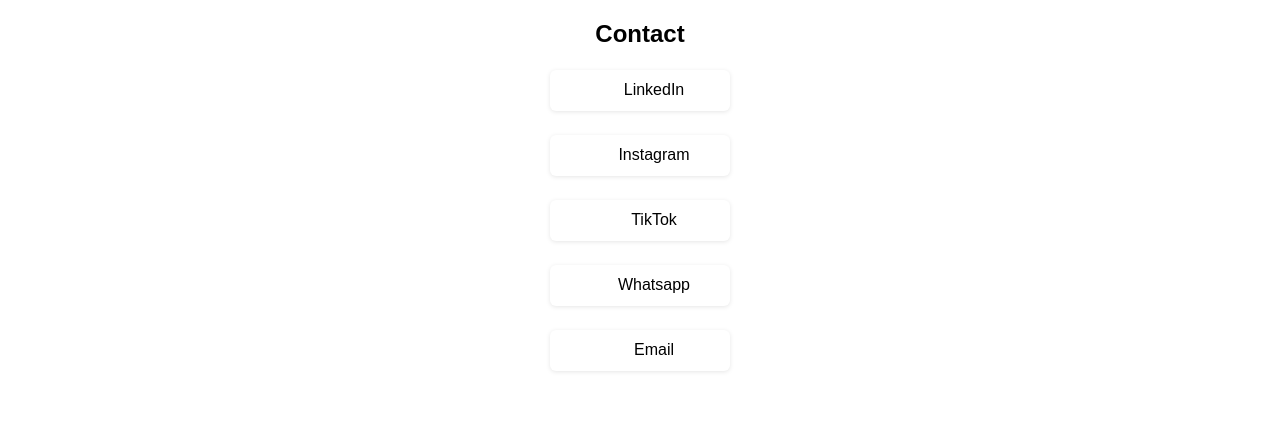
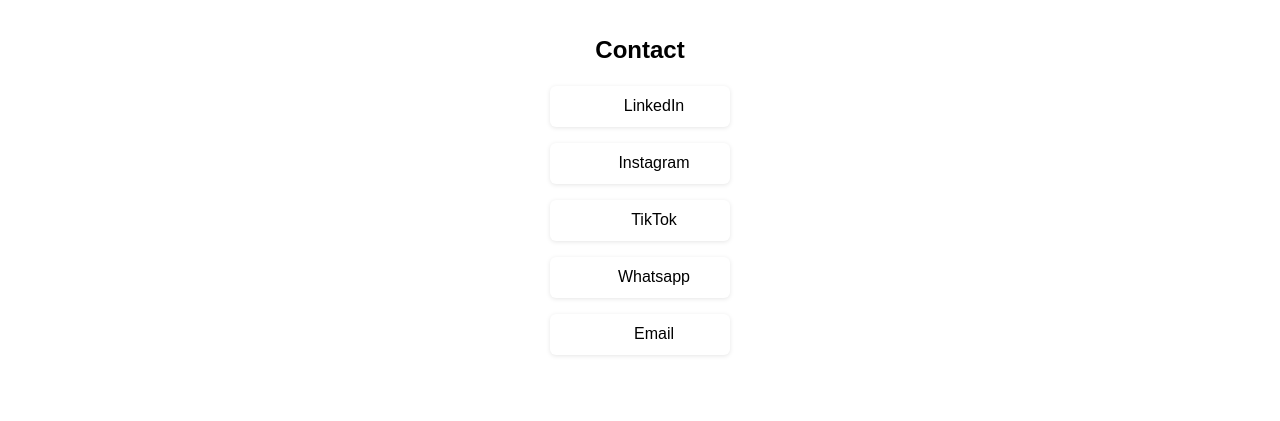
Before and after one commit to aiacuone/daid, a SvelteKit app: page /contact in a window 1280 px wide. Shown: the part 206-627 px from the top of the page. Built offline with nearby package versions, Linux system fonts and the light colour scheme; some icons are missing; a web font is replaced by a local one.

Commit message:
ButtonContainer

```diff
--- /dev/null
+++ b/src/lib/components/ButtonContainer.svelte
@@ -0,0 +1,3 @@
+<div class="flex flex-col gap-3 sm:gap-4">
+	<slot />
+</div>
--- a/src/routes/+page.svelte
+++ b/src/routes/+page.svelte
@@ -1,6 +1,7 @@
 <script lang="ts">
 	import { localLinks } from '$lib/common/localLinks';
 	import Button from '$lib/components/Button.svelte';
+	import ButtonContainer from '$lib/components/ButtonContainer.svelte';
 	import DaidDark from '$lib/svgs/DaidDark.svelte';
 	import Icon from '@iconify/svelte';
 </script>
@@ -9,7 +10,7 @@
 	<div class="hidden sm:flex">
 		<DaidDark height="30px" />
 	</div>
-	<div class="flex flex-col gap-3 sm:gap-4">
+	<ButtonContainer>
 		{#each localLinks as link}
 			<a href={link.path}>
 				<Button>
@@ -18,7 +19,7 @@
 				</Button>
 			</a>
 		{/each}
-	</div>
+	</ButtonContainer>
 </div>
 
 <!-- <div class="stack center gap-6">
--- a/src/routes/contact/+page.svelte
+++ b/src/routes/contact/+page.svelte
@@ -1,10 +1,11 @@
 <script lang="ts">
 	import { socialLinks } from '$lib/common/socialLinks';
 	import Button from '$lib/components/Button.svelte';
+	import ButtonContainer from '$lib/components/ButtonContainer.svelte';
 	import Icon from '@iconify/svelte';
 </script>
 
-<div class="stack gap-6">
+<ButtonContainer>
 	{#each socialLinks as social}
 		<a href={social.url} target="_blank">
 			<Button>
@@ -17,4 +18,4 @@
 			</Button>
 		</a>
 	{/each}
-</div>
+</ButtonContainer>
```
